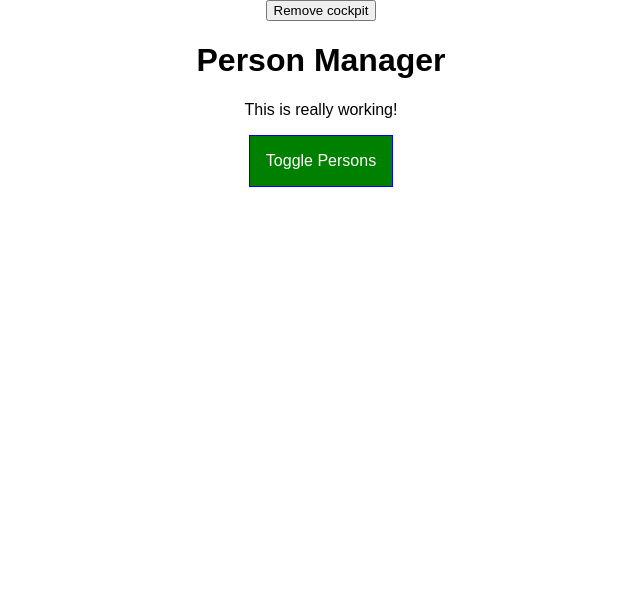
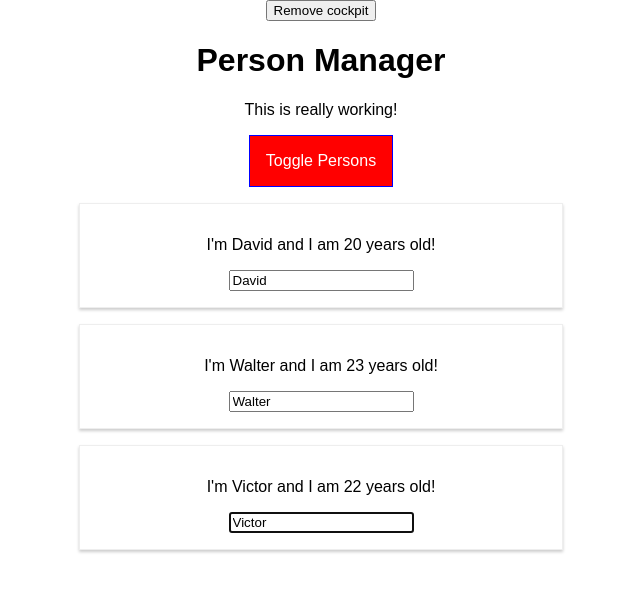
Before and after one commit to SottoMayor/ReactJs, a React app: page / in a window 1280 px wide. Shown: the top 592 px of the page, without its empty margins (319-959 px from the left). Built offline with nearby package versions, Linux system fonts and the light colour scheme.

Commit message:
ref with react hooks

```diff
--- a/src/components/Cockpit/Cockpit.js
+++ b/src/components/Cockpit/Cockpit.js
@@ -1,16 +1,16 @@
-import React, { useEffect } from 'react';
+import React, { useEffect, useRef } from 'react';
 
 import classes from './Cockpit.css';
 
 const cockpit = ( props ) => {
 
+    const toggleBtnRef = useRef(null);
+
     useEffect( () => {
       console.log('[Cockpit.Js] useEffect');
-      //HTTP request .....
 
-      setTimeout( () => {
-        alert('Saved data to cloud! :)');
-      }, 1000);
+      toggleBtnRef.current.click();
+
       return () => {
         console.log('[Cockpit.js] Cleanup work in useEffect!');
       }
@@ -40,7 +40,7 @@
         <div className={classes.Cockpit}>
             <h1>{props.title}</h1>
             <p className={assignedClasses.join( ' ' )}>This is really working!</p>
-            <button
+            <button ref={toggleBtnRef}
                 className={btnClass}
                 onClick={props.clicked}>Toggle Persons</button>
         </div>
```
